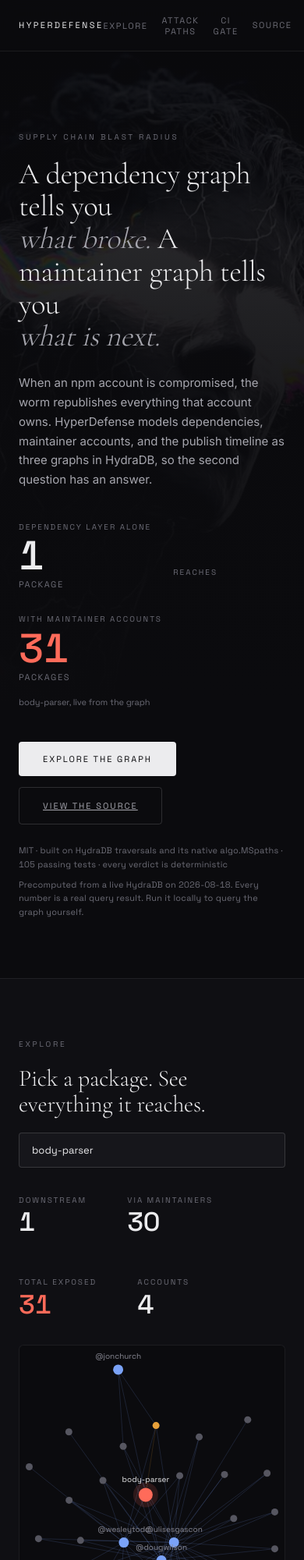
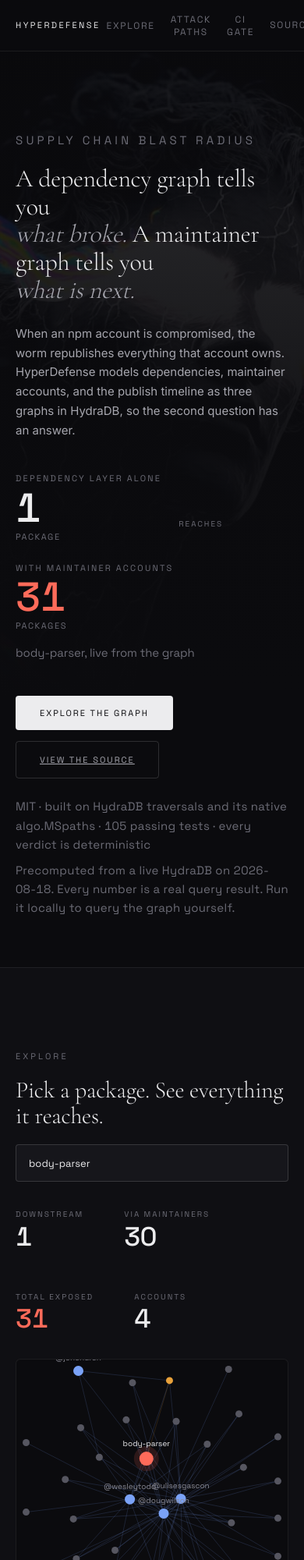
Before and after one commit to Techkeyy/hyperdefense, a website: page src/web/public/index.html in a window 390 px wide. Shown: the top 2000 px of the page at 78% size. Drawn offline with nearby package versions, Linux system fonts and the light colour scheme; no server answers.

Commit message:
fix(web): graph rendered blank on phones, plus a real mobile pass
The canvas reads clientWidth when it draws. On a narrow viewport the
first draw ran before layout settled, so the width was 0, the backing
buffer was allocated 0 wide and the graph painted nothing: no error, no
message, just an empty box where the whole argument was meant to be.
Measured on the live site at 375x812, backing size 0x460, zero pixels
painted. draw() now returns rather than painting into a dead buffer, and
a ResizeObserver repaints as soon as a real width exists, which also
fixes rotation and window resizing.

Measured phone problems fixed alongside it: the hero was 1273px tall on
an 812px screen, over one and a half screens before any content; nav
links were 14 to 28px high against a 44px touch target guideline; and
13px inputs made iOS Safari zoom the page on focus. The trace form now
stacks instead of wrapping into an ambiguous two-up grid, and the 10px
label text moves to 11px, which is the readable floor on a phone.

```diff
--- a/src/web/public/app.js
+++ b/src/web/public/app.js
@@ -256,11 +256,42 @@ const COLORS = {
 
 let anim = null;
 
+/** The last graph handed to draw(), so a resize can repaint it. */
+let LAST_GRAPH = null;
+
+/*
+ * Repaint when the canvas gets a real size.
+ *
+ * draw() reads clientWidth at call time. On a narrow viewport the first draw
+ * ran before layout had settled, so the width was 0, the backing buffer was
+ * created 0 wide, and the graph painted nothing at all: no error, just an
+ * empty box where the argument was supposed to be. This also covers rotation
+ * and window resizing, which previously left the graph at its old size.
+ */
+if (typeof ResizeObserver !== "undefined") {
+  const canvasEl = $("graph");
+  let lastW = 0;
+  new ResizeObserver(() => {
+    const w = canvasEl.clientWidth;
+    if (w > 0 && w !== lastW && LAST_GRAPH) {
+      lastW = w;
+      draw(LAST_GRAPH);
+    }
+  }).observe(canvasEl);
+}
+
 function draw(g) {
   const canvas = $("graph");
   const dpr = window.devicePixelRatio || 1;
   const W = canvas.clientWidth;
   const H = canvas.clientHeight;
+  LAST_GRAPH = g;
+  if (W === 0 || H === 0) {
+    // No usable size yet. Painting now would fill a zero-width buffer and
+    // produce an empty canvas with nothing to indicate why. The observer
+    // above redraws as soon as a real width exists.
+    return;
+  }
   canvas.width = W * dpr;
   canvas.height = H * dpr;
   const ctx = canvas.getContext("2d");
--- a/src/web/public/style.css
+++ b/src/web/public/style.css
@@ -373,3 +373,48 @@ footer { padding: 40px; border-top: 1px solid var(--border); }
   color: var(--fg);
   border-color: var(--accent);
 }
+
+/*
+ * Phones. Measured at 375x812: the hero ran 1273px tall (over 1.5 screens
+ * before any content), nav links were 14 to 28px high against a 44px touch
+ * guideline, and the 13px inputs made iOS Safari zoom the whole page on focus.
+ */
+@media (max-width: 560px) {
+  section { padding: 104px 20px 64px; }
+
+  .hero h1 { font-size: 32px; line-height: 1.12; }
+  .hero-copy p { font-size: 15px; }
+  .hero::before { background-position: 58% 20%; opacity: 0.6; }
+
+  /* Touch targets. The nav is the first thing a thumb reaches for. */
+  .nav-inner { padding: 0 20px; }
+  .nav-links { gap: 4px; }
+  .navlink {
+    font-size: 12px;
+    padding: 12px 8px;
+    min-height: 44px;
+    display: inline-flex;
+    align-items: center;
+  }
+  .brand { padding: 12px 0; min-height: 44px; display: inline-flex; align-items: center; }
+
+  /* 16px stops iOS Safari zooming the page when a field takes focus. */
+  input, select, textarea { font-size: 16px; }
+  #q, #p-from, #p-to { width: 100%; min-height: 48px; }
+
+  /* Stack the trace form instead of wrapping it into an ambiguous grid. */
+  .path-form { flex-direction: column; align-items: stretch; gap: 10px; }
+  .path-form .arrow { text-align: left; padding-left: 2px; }
+  .path-form .btn { width: 100%; min-height: 48px; }
+
+  .reach-chip { min-height: 40px; padding: 10px 12px; font-size: 13px; }
+  .btn { min-height: 44px; }
+
+  /* Small caps labels were 10px, which is under the readable floor on a phone. */
+  .eyebrow, .stat-label { font-size: 11px; }
+  .stat-note, .proof { font-size: 12px; }
+
+  #graph { height: 340px; }
+  .contrast { gap: 22px; }
+  .chain { font-size: 12px; }
+}
```
